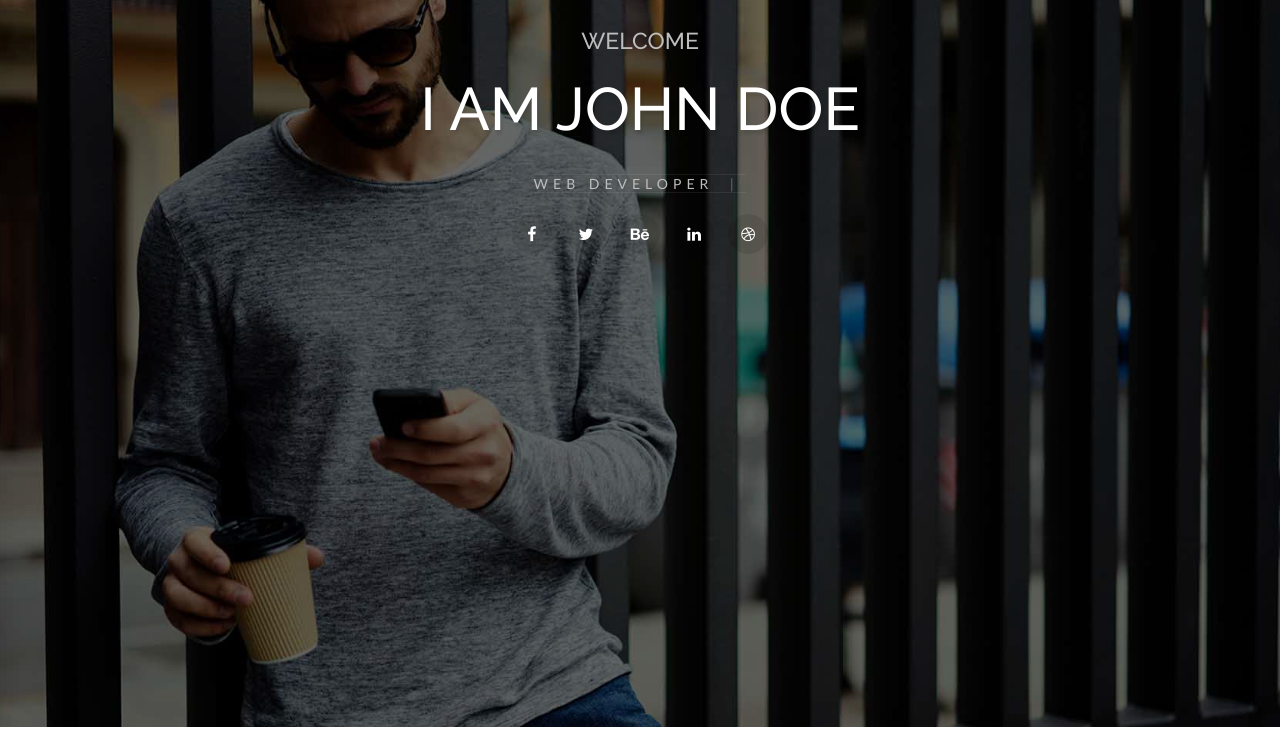
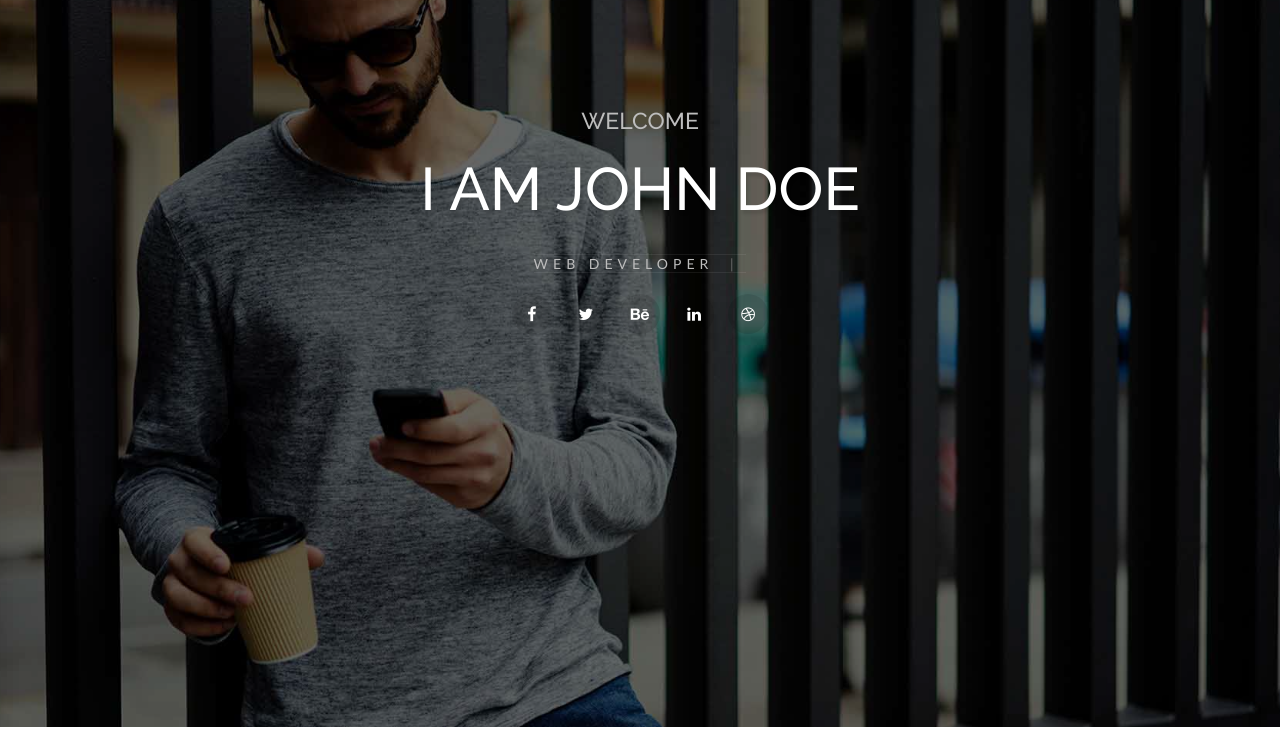
Before and after one commit to front-end-by-rimantas/19-grupe-portfolio-new-per, a website: page index.html in a window 1280 px wide. Shown: the part 73-802 px from the top of the page. Drawn offline with Linux system fonts and the light colour scheme; files whose address does not match are found by name.

Commit message:
hero align fixed

```diff
--- a/css/components/hero.css
+++ b/css/components/hero.css
@@ -1,6 +1,6 @@
 .container.hero {
     background-image: url(../../img/header.jpg);
-    text-align: center;
+    /* text-align: center; */
     position: relative;
     background-size: cover;
     background-position: center;
@@ -18,7 +18,11 @@
         right: 0;
     }
     .container.hero > .row {
-        z-index: 10;
+        z-index: 2;
+    }
+    .container.hero > .row > .col-12 {
+        text-align: center;
+        margin-top: 80px;
     }
         .hero > .row > .row > span {
             width: 100%;
```
